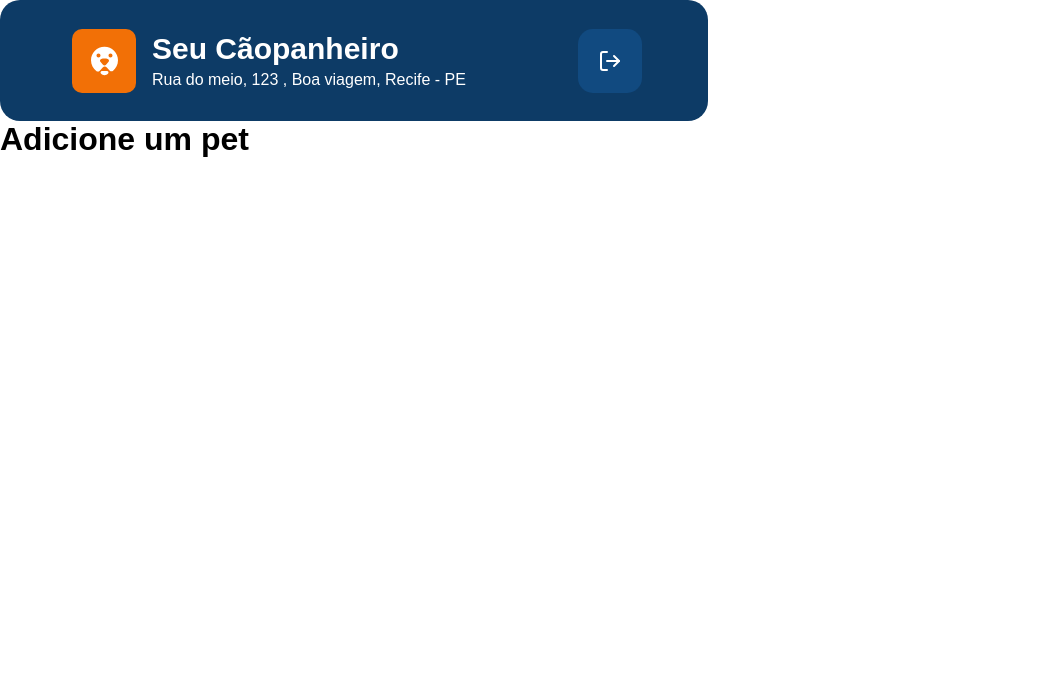
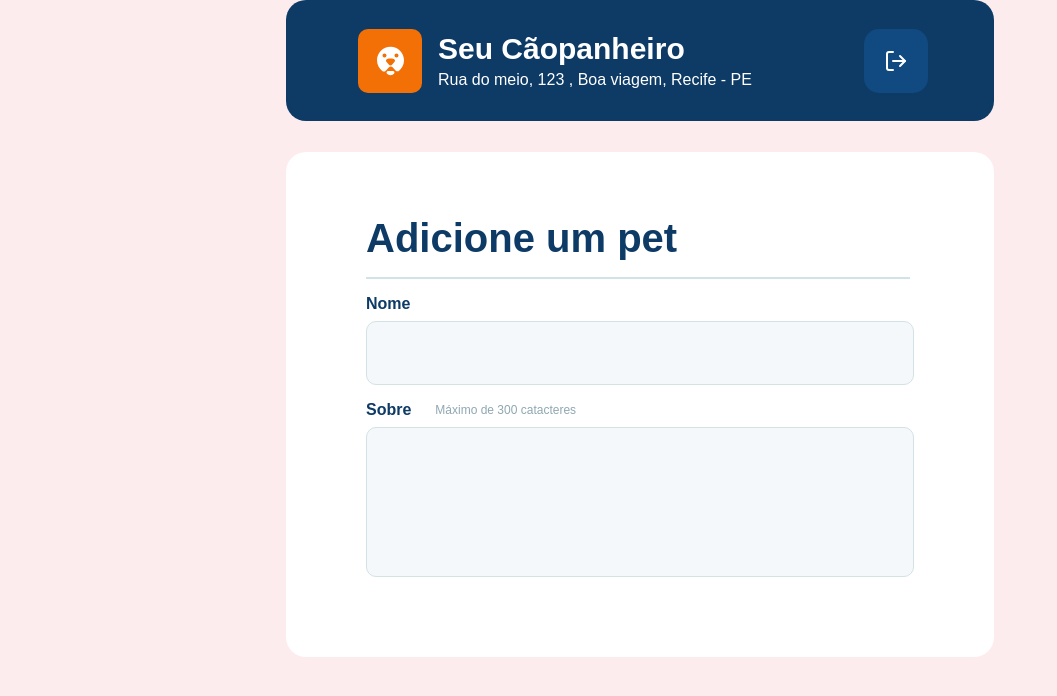
Before and after one commit to GuiOrlandin/find-a-friend, a React (Vite) app in the folder web/: page /petRegister in a window 1280 px wide. Shown: the top 696 px of the page, without its empty margins (0-1057 px from the left). Built offline with nearby package versions, Linux system fonts and the light colour scheme.

Commit message:
input component updated

```diff
--- a/web/src/routes/findPet/components/filterCharacteristicsSelect/styles.ts
+++ b/web/src/routes/findPet/components/filterCharacteristicsSelect/styles.ts
@@ -1,4 +1,8 @@
 import styled from "styled-components";
+
+interface FilterCharacteristicsProps {
+  isPetRegister?: string;
+}
 
 export const FilterContainer = styled.div`
   h2 {
@@ -9,7 +13,7 @@ export const FilterContainer = styled.div`
   }
 `;
 
-export const SelectAgeContainer = styled.select`
+export const SelectAgeContainer = styled.select<FilterCharacteristicsProps>`
   display: flex;
   align-items: center;
   justify-content: center;
--- a/web/src/routes/login/components/inputFormatted/index.tsx
+++ b/web/src/routes/login/components/inputFormatted/index.tsx
@@ -3,21 +3,32 @@ import { useState, ChangeEvent } from "react";
 import { FiEyeOff } from "react-icons/fi";
 import { FaRegEye } from "react-icons/fa6";
 
-import { InputContainer, InputContentAndTitle } from "./styles";
+import {
+  InputContainer,
+  InputContentAndTitle,
+  TitleAndMaximumCharactersContainer,
+} from "./styles";
 
 interface Props {
   inputTitle: string;
   isPassword: boolean;
   handleChangeAccountDetails: (event: string) => void;
+  isPetRegister?: boolean;
+  isAbout?: boolean;
+  isText?: boolean;
 }
 
 export default function InputFormatted({
   inputTitle,
   isPassword,
   handleChangeAccountDetails,
+  isPetRegister,
+  isAbout,
+  isText,
 }: Props) {
   const [showPassword, setShowPassword] = useState(true);
   const [inputType, setInputType] = useState("password");
+  const [textAreaValue, setTextAreaValue] = useState("");
 
   function handleHidePassword() {
     setShowPassword(!showPassword);
@@ -26,14 +37,25 @@ export default function InputFormatted({
     );
   }
 
-  function handleChange(event: ChangeEvent<HTMLInputElement>) {
+  const handleCheckLimitCharacters = (
+    event: ChangeEvent<HTMLTextAreaElement>
+  ) => {
+    const { value } = event.target;
+    if (value.length <= 300) {
+      setTextAreaValue(value);
+    }
+  };
+
+  function handleChange(
+    event: ChangeEvent<HTMLInputElement> | ChangeEvent<HTMLTextAreaElement>
+  ) {
     const { value } = event.target;
     handleChangeAccountDetails(value);
   }
 
   return (
     <>
-      {isPassword ? (
+      {isPassword && (
         <InputContainer>
           <InputContentAndTitle>
             <span>{inputTitle}</span>
@@ -47,8 +69,26 @@ export default function InputFormatted({
             )}
           </button>
         </InputContainer>
-      ) : (
-        <InputContentAndTitle>
+      )}
+
+      {isAbout && (
+        <InputContentAndTitle variant={isPetRegister!}>
+          <TitleAndMaximumCharactersContainer>
+            <span>{inputTitle}</span>
+            <p>Máximo de 300 catacteres</p>
+          </TitleAndMaximumCharactersContainer>
+          <textarea
+            onChange={(event) => {
+              handleCheckLimitCharacters(event);
+              handleChange(event);
+            }}
+            value={textAreaValue}
+          ></textarea>
+        </InputContentAndTitle>
+      )}
+
+      {isText && (
+        <InputContentAndTitle variant={isPetRegister!}>
           <span>{inputTitle}</span>
           <input onChange={handleChange}></input>
         </InputContentAndTitle>
--- a/web/src/routes/login/components/inputFormatted/styles.ts
+++ b/web/src/routes/login/components/inputFormatted/styles.ts
@@ -1,6 +1,11 @@
 import styled from "styled-components";
 
-export const InputContentAndTitle = styled.div`
+interface InputFormattedProps {
+  variant?: boolean;
+  isAbout?: boolean;
+}
+
+export const InputContentAndTitle = styled.div<InputFormattedProps>`
   display: flex;
   flex-direction: column;
   gap: 0.5rem;
@@ -12,7 +17,7 @@ export const InputContentAndTitle = styled.div`
   }
 
   input {
-    width: 30.5rem;
+    width: ${({ variant }) => (variant ? "34.25rem" : "30.5rem")};
     height: 4rem;
     background: #f5f8fa;
     border: 1px solid #d3e2e5;
@@ -21,6 +26,15 @@ export const InputContentAndTitle = styled.div`
     color: #0d3b66;
     font-weight: 700;
     font-size: 1.125rem;
+  }
+
+  textarea {
+    height: 9.375rem;
+    background: #f5f8fa;
+    border-radius: 10px;
+    border: 1px solid #d3e2e5;
+    padding: 1.125rem;
+    resize: none;
   }
 `;
 
@@ -43,3 +57,14 @@ export const InputContainer = styled.div`
     border: none;
   }
 `;
+
+export const TitleAndMaximumCharactersContainer = styled.div`
+  display: flex;
+  align-items: center;
+  gap: 1.5rem;
+
+  p {
+    color: #8fa7b2;
+    font-size: 0.75rem;
+  }
+`;
--- a/web/src/routes/login/index.tsx
+++ b/web/src/routes/login/index.tsx
@@ -66,6 +66,7 @@ export default function Login() {
           handleChangeAccountDetails={(value) =>
             handleChangeAccountDetails(value, "email")
           }
+          isText={true}
         />
         <InputFormatted
           inputTitle="Senha"
--- a/web/src/routes/petRegister/index.tsx
+++ b/web/src/routes/petRegister/index.tsx
@@ -1,18 +1,51 @@
+import { useState } from "react";
+
 import {
   BackgroundLogo,
+  FormAndOrgInfoContainer,
+  FormPetRegisterContainer,
   LogoutButton,
   OrgInformationContainer,
   OrgNameAndAddressContainer,
   PetRegisterContainer,
+  TitleAndBorderBottom,
 } from "../../styles/pages/petRegister/styles";
 
 import littleLogoFace from "../../assets/littleLogoFace.svg";
 
 import { LuLogOut } from "react-icons/lu";
+import InputFormatted from "../login/components/inputFormatted";
+
+interface petRegisterDetails {
+  name: string;
+  city: string;
+  description: string;
+  age: string;
+  energyLevel: string;
+  animalSize: string;
+  animalType: string;
+  levelOfIndependence: string;
+  enviroment: string;
+  petImage: string;
+  requirement: string;
+}
 
 export default function PetRegister() {
+  const [petRegisterDetails, setPetRegisterDetails] =
+    useState<petRegisterDetails>();
+
+  function handleChangePetDetailsForRegister(
+    value: string,
+    inputTitle: string
+  ) {
+    setPetRegisterDetails({
+      ...petRegisterDetails!,
+      [inputTitle]: value,
+    });
+  }
   return (
     <PetRegisterContainer>
+      <FormAndOrgInfoContainer>
         <OrgInformationContainer>
           <BackgroundLogo>
             <img src={littleLogoFace} alt="" width={27} />
@@ -26,8 +59,32 @@ export default function PetRegister() {
             <LuLogOut color="FFFFFF" />
           </LogoutButton>
         </OrgInformationContainer>
+        <FormPetRegisterContainer>
+          <TitleAndBorderBottom>
+            <h1>Adicione um pet</h1>
+          </TitleAndBorderBottom>
 
-      <h1>Adicione um pet</h1>
+          <InputFormatted
+            inputTitle="Nome"
+            isPassword={false}
+            isPetRegister={true}
+            handleChangeAccountDetails={(value) =>
+              handleChangePetDetailsForRegister(value, "nome")
+            }
+            isText={true}
+          />
+
+          <InputFormatted
+            inputTitle="Sobre"
+            isPassword={false}
+            isPetRegister={true}
+            handleChangeAccountDetails={(value) =>
+              handleChangePetDetailsForRegister(value, "nome")
+            }
+            isAbout={true}
+          />
+        </FormPetRegisterContainer>
+      </FormAndOrgInfoContainer>
     </PetRegisterContainer>
   );
 }
--- a/web/src/routes/registerOrg/index.tsx
+++ b/web/src/routes/registerOrg/index.tsx
@@ -109,6 +109,7 @@ export default function RegisterOrg() {
             handleChangeAccountDetails={(value) =>
               handleChangeOrgDetailsForRegister(value, "name")
             }
+            isText={true}
           />
 
           <InputFormatted
@@ -117,6 +118,7 @@ export default function RegisterOrg() {
             handleChangeAccountDetails={(value) =>
               handleChangeOrgDetailsForRegister(value, "email")
             }
+            isText={true}
           />
           <InputFormatted
             inputTitle="CEP"
@@ -124,6 +126,7 @@ export default function RegisterOrg() {
             handleChangeAccountDetails={(value) =>
               handleChangeOrgDetailsForRegister(value, "CEP")
             }
+            isText={true}
           />
           <InputFormatted
             inputTitle="Cidade"
@@ -131,6 +134,7 @@ export default function RegisterOrg() {
             handleChangeAccountDetails={(value) =>
               handleChangeOrgDetailsForRegister(value, "city")
             }
+            isText={true}
           />
 
           <InputFormatted
@@ -139,6 +143,7 @@ export default function RegisterOrg() {
             handleChangeAccountDetails={(value) =>
               handleChangeOrgDetailsForRegister(value, "adress")
             }
+            isText={true}
           />
           <div>
             <ShowInMap positionDetails={position!} />
@@ -150,8 +155,8 @@ export default function RegisterOrg() {
             handleChangeAccountDetails={(value) =>
               handleChangeOrgDetailsForRegister(value, "phone")
             }
+            isText={true}
           />
-          {}
 
           <InputFormatted
             inputTitle="Senha"
--- a/web/src/styles/pages/petRegister/styles.ts
+++ b/web/src/styles/pages/petRegister/styles.ts
@@ -61,3 +61,32 @@ export const LogoutButton = styled.button`
     height: 1.5rem;
   }
 `;
+
+export const FormPetRegisterContainer = styled.div`
+  display: flex;
+  flex-direction: column;
+  background: #ffffff;
+  border-radius: 20px;
+  padding: 4rem 5rem 5rem 5rem;
+`;
+
+export const TitleAndBorderBottom = styled.div`
+  width: 34rem;
+
+  h1 {
+    color: #0d3b66;
+    font-size: 2.5rem;
+    padding-bottom: 1rem;
+    border-bottom: 2px solid #d3e2e5;
+  }
+`;
+
+export const FormAndOrgInfoContainer = styled.div`
+  display: flex;
+  flex-direction: column;
+  align-items: center;
+  height: 100vh;
+  gap: 1.9375rem;
+
+  background: #fdeced;
+`;
```
Lines whose indentation alone changed are shown as unchanged.
